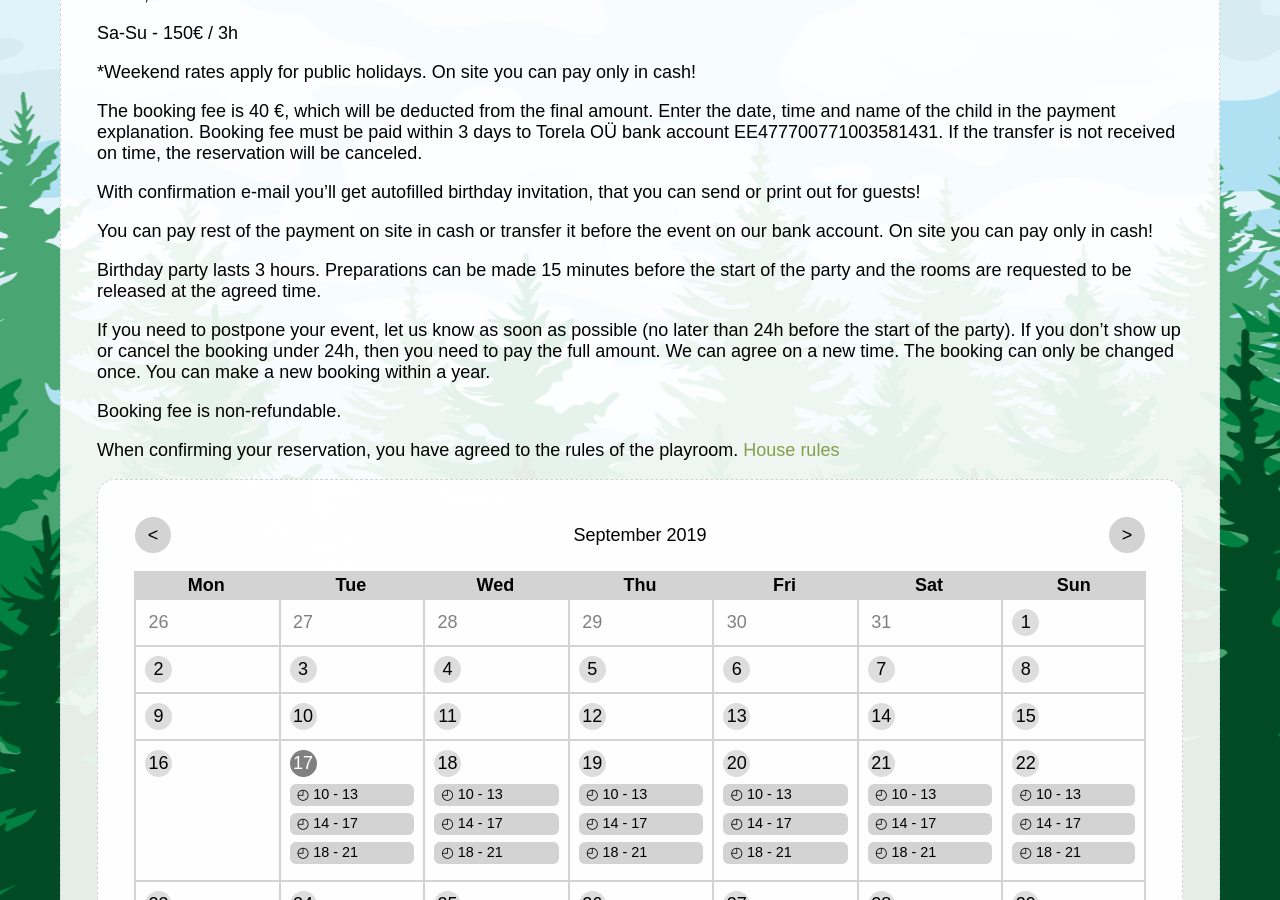
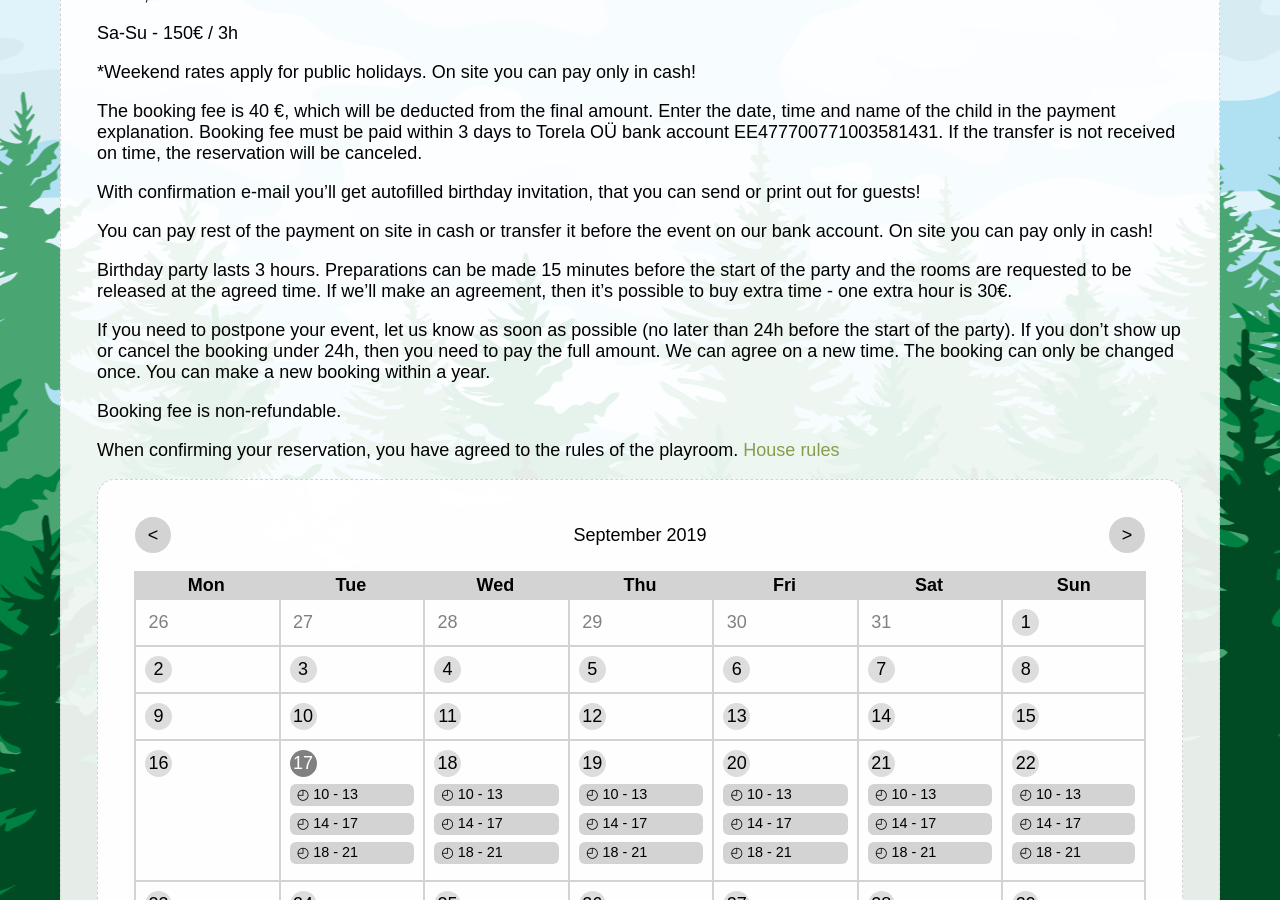
Before and after one commit to mypsik/torela, a Jekyll site: the page built from en/prices/index.md, in a window 1280 px wide and 900 px high, scrolled down 415 px. Built offline with Jekyll 4.4.1, drawn with Linux system fonts in a browser that asks for light colours.

Commit message:
extra time

```diff
--- a/en/prices/index.md
+++ b/en/prices/index.md
@@ -21,7 +21,7 @@ With confirmation e-mail you'll get autofilled birthday invitation, that you can
 
 You can pay rest of the payment on site in cash or transfer it before the event on our bank account. On site you can pay only in cash!
 
-Birthday party lasts 3 hours. Preparations can be made 15 minutes before the start of the party and the rooms are requested to be released at the agreed time.
+Birthday party lasts 3 hours. Preparations can be made 15 minutes before the start of the party and the rooms are requested to be released at the agreed time. If we'll make an agreement, then it's possible to buy extra time - one extra hour is 30€.
 
 If you need to postpone your event, let us know as soon as possible (no later than 24h before the start of the party). If you don't show up or cancel the booking under 24h, then you need to pay the full amount. We can agree on a new time. The booking can only be changed once. You can make a new  booking within a year.
 
```
